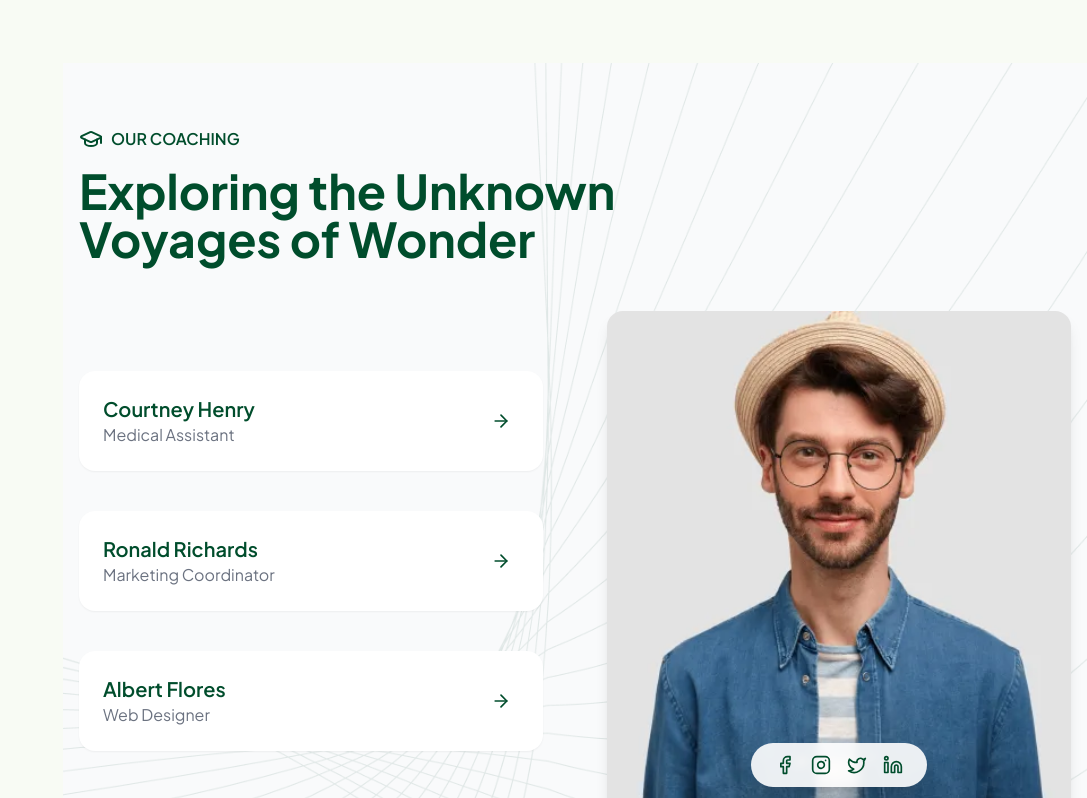
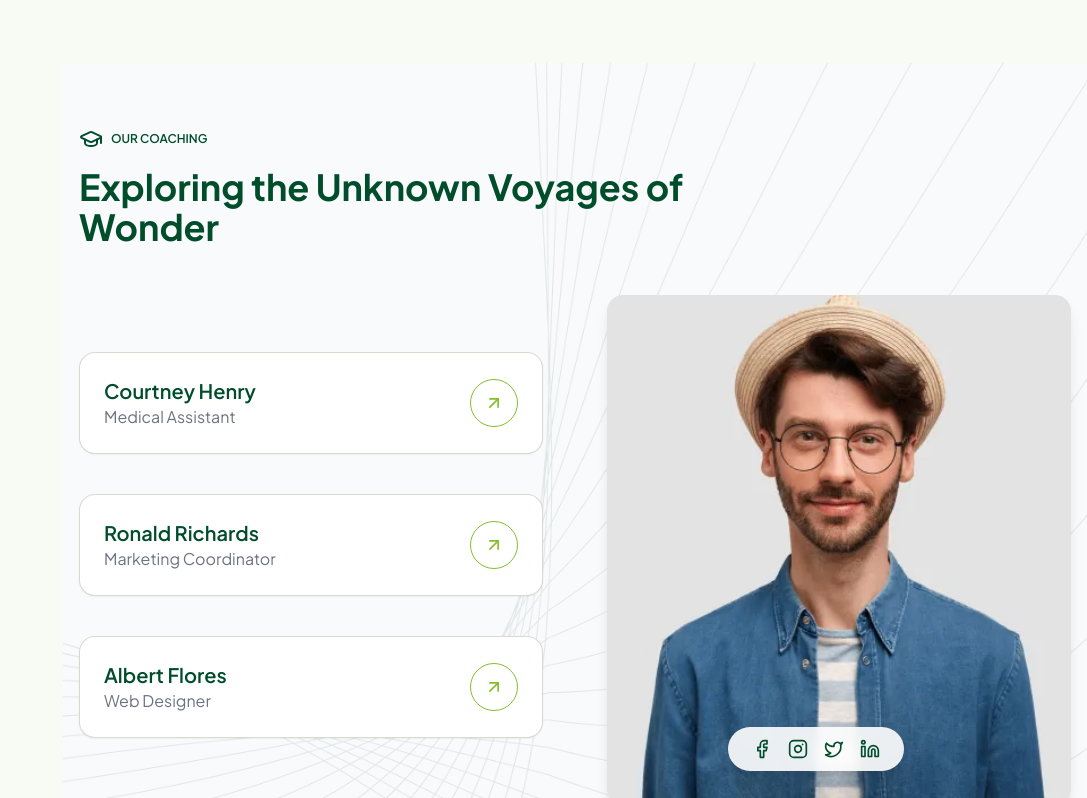
Before and after one commit to desirediv0/pirgun, a Next.js app: page / in a window 1280 px wide. Shown: the part 4382-5180 px from the top of the page, without its empty margins (193-1280 px from the left). Built offline with nearby package versions, Linux system fonts and the light colour scheme.

Commit message:
Refactor TeamSection and TestimonialSection components for improved layout and styling consistency

```diff
--- a/src/app/_components/team-section.jsx
+++ b/src/app/_components/team-section.jsx
@@ -44,10 +44,10 @@ export function TeamSection() {
       <div className="relative max-w-7xl mx-auto px-4 py-16">
         <div className="flex items-center gap-2 mb-4">
           <GraduationCap className="w-6 h-6 text-[#004D2C]" />
-          <span className="text-[#004D2C] font-semibold uppercase">Our Coaching</span>
+          <span className="text-[#004D2C] font-semibold uppercase text-xs">Our Coaching</span>
         </div>
 
-        <h2 className="text-4xl md:text-5xl font-bold text-[#004D2C] mb-12 max-w-2xl">
+        <h2 className="text-4xl font-bold text-[#004D2C] mb-12 max-w-2xl">
           Exploring the Unknown Voyages of Wonder
         </h2>
 
@@ -56,18 +56,19 @@ export function TeamSection() {
             {team.map((member, index) => (
               <div
                 key={index}
-                className="flex items-center justify-between p-6 bg-white rounded-2xl shadow-sm hover:shadow-md transition-shadow"
+                className="flex items-center justify-between p-6 bg-white rounded-2xl shadow-sm hover:shadow-md  border border-[#384e11]/20 transition-shadow group"
               >
                 <div>
                   <h3 className="text-xl font-semibold text-[#004D2C]">{member.name}</h3>
                   <p className="text-gray-500">{member.role}</p>
                 </div>
-                <button
-                  className="p-2 rounded-full hover:bg-[#004D2C]/5 transition-colors"
-                  aria-label={`Learn more about ${member.name}`}
+                <Link
+                  href="#"
+                  className="inline-flex items-center justify-center w-12 h-12 rounded-full
+                    group-hover:bg-[#87BD2B]  transition-all duration-300 border border-[#87BD2B]"
                 >
-                  <ArrowRight className="w-5 h-5 text-[#004D2C]" />
-                </button>
+                  <ArrowRight className="h-5 w-5 group-hover:text-white transition-all duration-300 -rotate-45 text-[#87BD2B] group-hover:rotate-0" />
+                </Link>
               </div>
             ))}
           </div>
@@ -81,7 +82,7 @@ export function TeamSection() {
                 height={500}
                 />
             </div>
-            <div className="absolute bottom-6 left-1/2 -translate-x-1/2 bg-white/90 backdrop-blur-sm rounded-full px-6 py-3 flex gap-4 shadow-xl">
+            <div className="absolute bottom-20 md:bottom-6 left-1/2 md:left-[45%] -translate-x-1/2 bg-white/90 backdrop-blur-sm rounded-full px-6 py-3 flex gap-4 shadow-xl">
                 {socials.map(({ icon: Icon, href, label }) => (
                 <Link
                     key={label}
--- a/src/app/_components/testimonial-section.jsx
+++ b/src/app/_components/testimonial-section.jsx
@@ -55,7 +55,7 @@ export function TestimonialSection() {
   }
 
   return (
-    <section className="py-16 bg-gray-50">
+    <section className="py-16 px-8">
       <div className="grid md:grid-cols-2 gap-8 items-center max-w-7xl mx-auto px-4">
         <motion.div
           initial={{ opacity: 0, x: -20 }}
```
